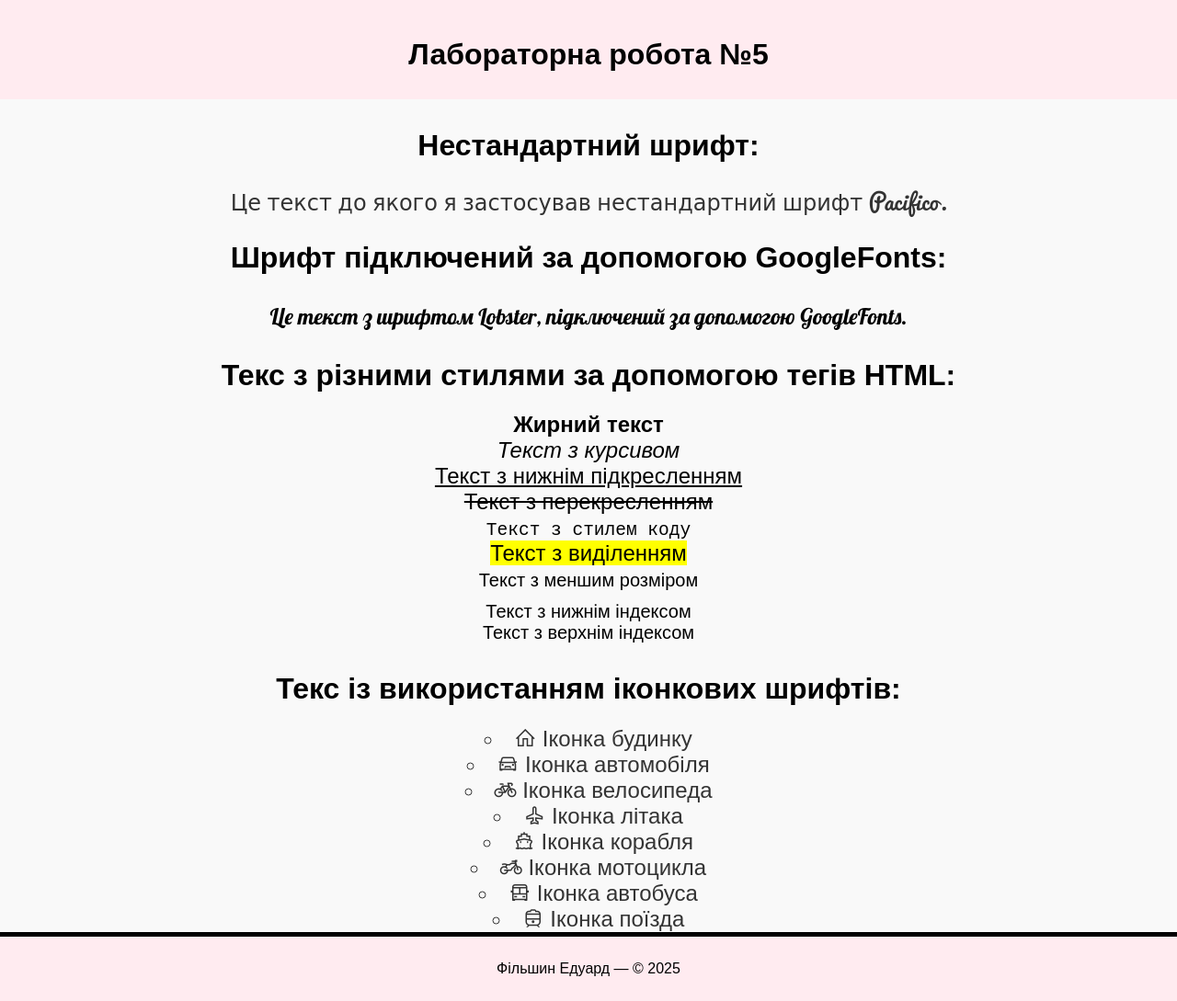
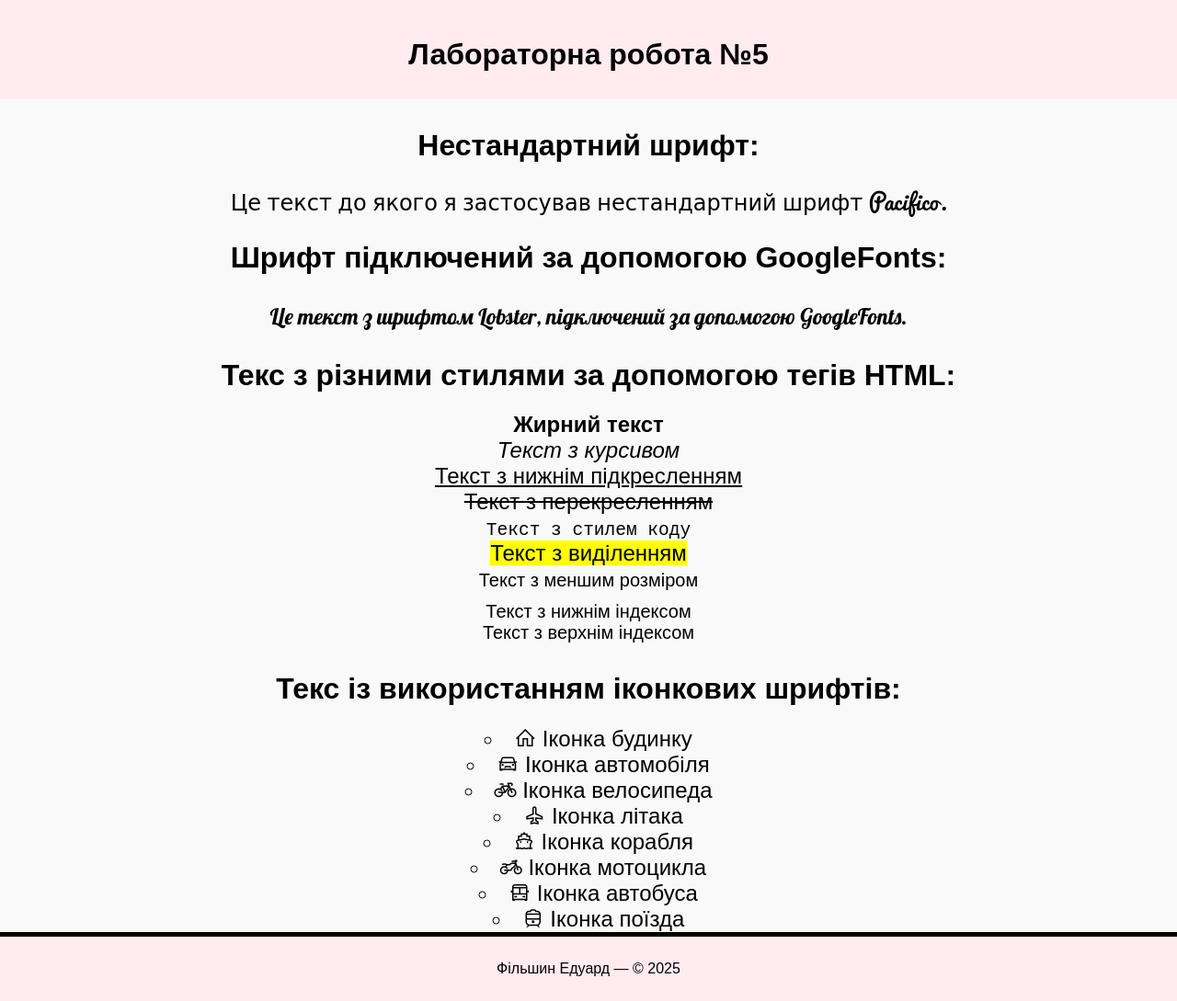
Before and after one commit to DenDanWasTaken/WB.Lab5, a plain HTML site: page index.html in a window 1280 px wide. Shown: the whole page at 92% size. Drawn offline with nearby package versions, Linux system fonts and the light colour scheme.

Commit message:
Update style.css

```diff
--- a/style.css
+++ b/style.css
@@ -32,7 +32,7 @@ h2{
 .font-class-1 {
     font-family: "Pacifico", cursive;
     font-size: 1.5em;
-    color: #333;
+    color: #000;
     margin: 0;
 }
 
@@ -58,7 +58,7 @@ h2{
     font-family: "Arial", sans-serif;
     padding: 0;
     font-size: 1.5em;
-    color: #333;
+    color: #000;
     margin: 0;
 }
 
```
